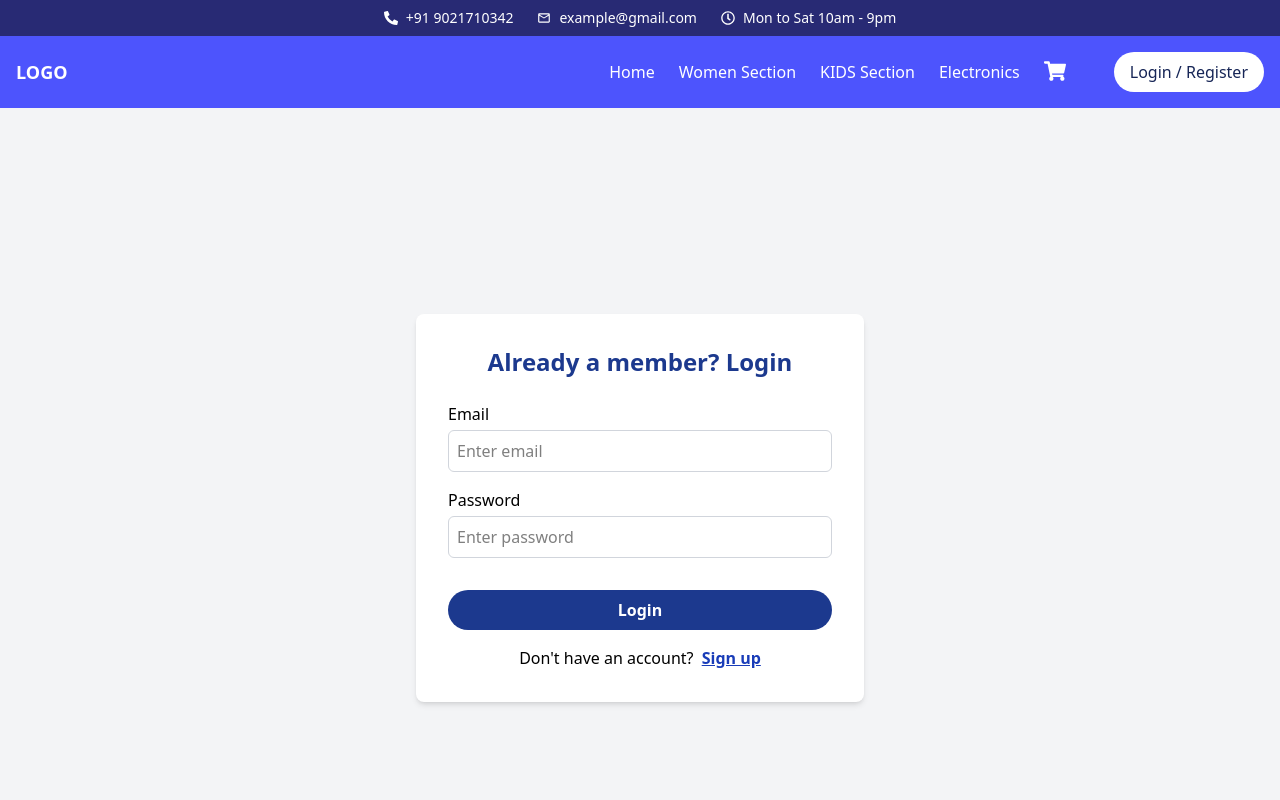
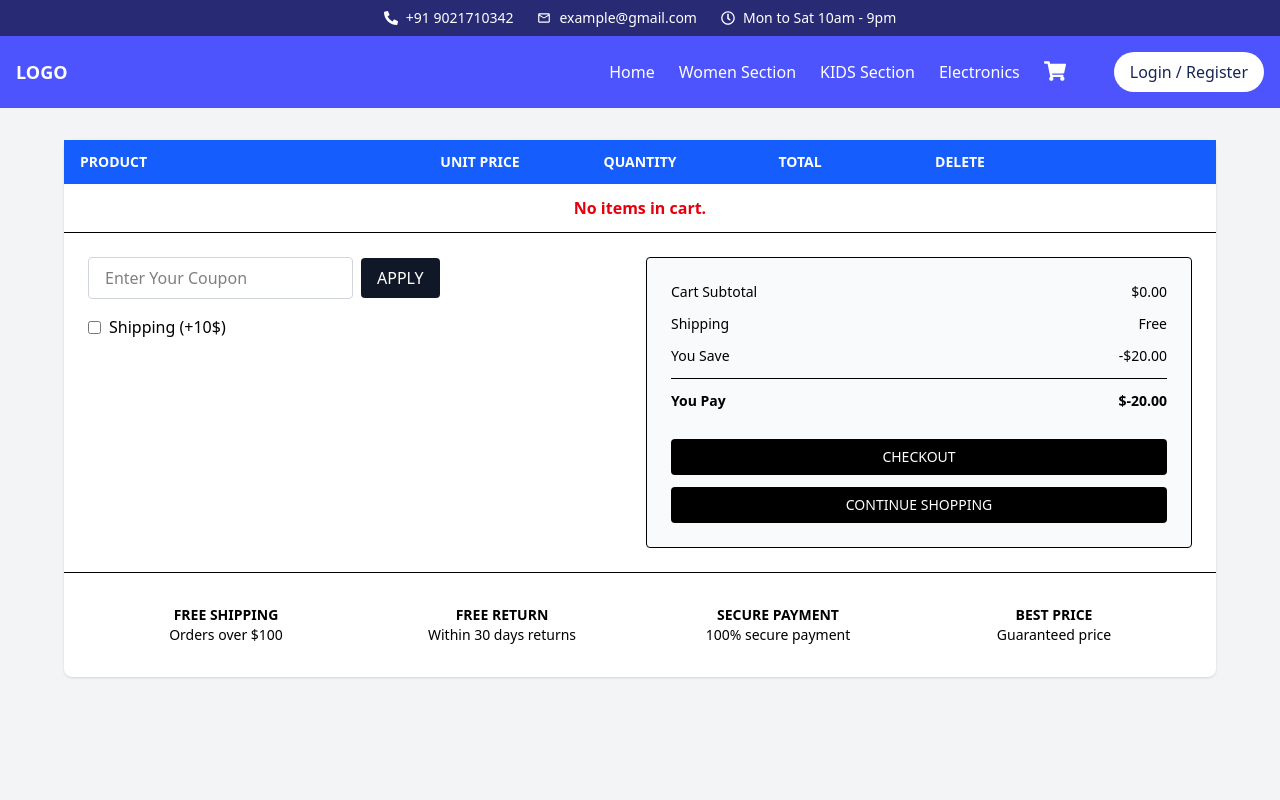
Before and after one commit to girmajirahul/e-commerce, a React (Vite) app: page /register in a window 1280 px wide. Shown: the top 800 px of the page. Built offline with nearby package versions, Linux system fonts and the light colour scheme.

Commit message:
add to cart

```diff
--- a/src/App.jsx
+++ b/src/App.jsx
@@ -2,32 +2,43 @@
 import './App.css'
 import Navbar from './components/Navbar'
 import Home from './components/Home'
-import { BrowserRouter as Router, Routes, Route } from 'react-router-dom'
+import { BrowserRouter, Routes, Route } from 'react-router-dom'
 import ProductDetails from './components/ProductDetails'
 import Singup from './components/Singup'
 import Women from './components/Women'
 import Kids from './components/Kids'
 import Electronics from './components/Electronics'
+import { useState } from 'react'
+import CartPage from './components/Cart/CartPages'
 
 function App() {
+  const [cart,setCart]=useState([])
+
+    const addToCart=(product)=>{
+      setCart((prev)=>[...prev,product])
+    };
+    console.log("Updated Cart",cart);
+
+
 
   return (
     <>
       {/* <Navbar/> */}
 
-      <Router>
+      <BrowserRouter>
         <Navbar />
+        <CartPage cartItems={cart}/>
         <Routes>
-          <Route path="/" element={<Home />}/>
+          <Route path="/" element={<Home  addToCart={addToCart}/>}/>
           <Route path="/register" element={<Singup />}/>
           <Route path="/women" element={<Women />}/>
           <Route path="/Kids" element={<Kids />}/>
           <Route path="/phones" element={<Electronics />}/>
-
+          <Route path="/cart" element={<CartPage cartItems={cart} />} />
           <Route path="/product/:id/" element={<ProductDetails />}/>
 
         </Routes>
-      </Router>
+      </BrowserRouter>
 
     </>
   )
--- /dev/null
+++ b/src/components/Cart/CartItems.jsx
@@ -0,0 +1,47 @@
+import { useState } from "react";
+import { FaRegTrashAlt } from "react-icons/fa";
+
+const CartItem = ({ product }) => {
+  const [quantity, setQuantity] = useState(1); // Fake Store products don't have quantity
+
+  const handleQuantity = (type) => {
+    setQuantity((prev) =>
+      type === "inc" ? prev + 1 : prev > 1 ? prev - 1 : 1
+    );
+  };
+
+  const total = (product.price * quantity).toFixed(2); // Use `price` instead of `unitPrice`
+
+  return (
+    <div className="flex flex-col md:flex-row items-center justify-between border-b py-4 px-2">
+      <div className="flex items-center gap-4 w-full md:w-1/3">
+        <img src={product.image} alt={product.title} className="w-16 h-16" />
+        <div>
+          <h3 className="font-semibold">{product.title}</h3>
+          <p className="text-sm text-gray-500">{product.description}</p>
+        </div>
+      </div>
+
+      <div className="flex justify-between items-center w-full md:w-2/3 mt-4 md:mt-0 text-center">
+        <div className="w-1/4">${product.price.toFixed(2)}</div>
+
+        <div className="w-1/4 flex items-center justify-center gap-2">
+          <button onClick={() => handleQuantity("dec")} className="px-2 py-1 border rounded">-</button>
+          <span>{quantity}</span>
+          <button onClick={() => handleQuantity("inc")} className="px-2 py-1 border rounded">+</button>
+        </div>
+
+        <div className="w-1/4">${total}</div>
+
+        <div className="w-1/12">
+          <button className="text-red-500 hover:text-red-700">
+            <FaRegTrashAlt size={18} />
+          </button>
+        </div>
+      </div>
+    </div>
+  );
+};
+
+
+export default CartItem;
--- /dev/null
+++ b/src/components/Cart/CartPages.jsx
@@ -0,0 +1,119 @@
+import CartItem from "./CartItems";
+import { useState } from "react";
+
+const CartPage = ({cartItems}) => {
+  const [shipping, setShipping] = useState(false);
+
+  const subtotal = cartItems.reduce(
+    (sum, item) => sum + item.price * 1,
+    0
+  );
+  const shippingCost = shipping ? 10 : 0;
+  const youSave = 20;
+  const total = subtotal + shippingCost - youSave;
+
+  return (
+    <div className="min-h-screen bg-gray-100 px-4 py-8">
+      <div className="max-w-6xl mx-auto bg-white rounded-lg shadow">
+        {/* Header */}
+        <div className="bg-blue-600 text-white text-sm font-semibold uppercase px-4 py-3 grid grid-cols-5 md:grid-cols-7 text-center">
+          <div className="col-span-2 text-left">Product</div>
+          <div className="hidden md:block">Unit Price</div>
+          <div className="hidden md:block">Quantity</div>
+          <div className="hidden md:block">Total</div>
+          <div className="hidden md:block">Delete</div>
+        </div>
+
+        {/* Cart Items */}
+        {cartItems.length==0 ? (
+        <h4 className="text-center text-red-600 p-3 font-bold">No items in cart.</h4>
+      ) : (
+        <>
+        {cartItems.map((item, index) => (
+          <CartItem key={index} product={item} />
+        ))}
+
+        </>
+      )
+      }
+        {/* Coupon & Summary */}
+        <div className="p-6 grid md:grid-cols-2 gap-3 border-t">
+          {/* Coupon Section */}
+          <div>
+            <div className="flex items-center gap-2 mb-4">
+              <input
+                type="text"
+                placeholder="Enter Your Coupon"
+                className="border border-gray-300 rounded px-4 py-2 w-full md:w-auto"
+              />
+              <button className="bg-gray-900 text-white px-4 py-2 rounded">
+                APPLY
+              </button>
+            </div>
+
+            <div className="flex items-center gap-2">
+              <input
+                type="checkbox"
+                checked={shipping}
+                onChange={() => setShipping(!shipping)}
+              />
+              <label>Shipping (+10$)</label>
+            </div>
+          </div>
+
+          {/* Summary Section */}
+          <div className="bg-gray-50 border p-6 rounded text-sm space-y-3">
+            <div className="flex justify-between">
+              <span>Cart Subtotal</span>
+              <span>${subtotal.toFixed(2)}</span>
+            </div>
+            <div className="flex justify-between">
+              <span>Shipping</span>
+              <span>{shipping ? "$10.00" : "Free"}</span>
+            </div>
+            <div className="flex justify-between">
+              <span>You Save</span>
+              <span>-${youSave.toFixed(2)}</span>
+            </div>
+            <hr />
+            <div className="flex justify-between font-semibold">
+              <span>You Pay</span>
+              <span>${total.toFixed(2)}</span>
+            </div>
+
+            <div className="pt-4 flex flex-col gap-3">
+              <button className="bg-black text-white py-2 rounded hover:bg-gray-800">
+                CHECKOUT
+              </button>
+              <button className="bg-black text-white py-2 rounded hover:bg-gray-800">
+                CONTINUE SHOPPING
+              </button>
+            </div>
+          </div>
+        </div>
+
+        {/* Footer Icons */}
+        <div className="grid grid-cols-2 md:grid-cols-4 text-center p-6 text-sm border-t">
+          <div className="py-2">
+            <strong>FREE SHIPPING</strong>
+            <p>Orders over $100</p>
+          </div>
+          <div className="py-2">
+            <strong>FREE RETURN</strong>
+            <p>Within 30 days returns</p>
+          </div>
+          <div className="py-2">
+            <strong>SECURE PAYMENT</strong>
+            <p>100% secure payment</p>
+          </div>
+          <div className="py-2">
+            <strong>BEST PRICE</strong>
+            <p>Guaranteed price</p>
+          </div>
+        </div>
+      </div>
+    </div>
+  );
+};
+
+export default CartPage;
--- a/src/components/Home.jsx
+++ b/src/components/Home.jsx
@@ -1,8 +1,8 @@
 import React from 'react'
 import Heropic from '../assets/images/image1.jpg'
 import ProductList from './ProductList'
-import Popular from './Women'
-function Home() {
+function Home({addToCart}) {
+
   return (
     <div>
       <div
@@ -16,7 +16,8 @@ function Home() {
       </div>
 
       <div>
-        <ProductList />
+        <ProductList addToCart={addToCart} />
+
       </div>
 
     </div>
--- a/src/components/ProductList.jsx
+++ b/src/components/ProductList.jsx
@@ -2,7 +2,7 @@ import React, { useEffect, useState } from 'react';
 import { useNavigate } from 'react-router-dom';
 import Loader from './Loader';
 
-const ProductList = () => {
+const ProductList = ({addToCart}) => {
 const [products, setProducts] = useState([]);
 const [loading, setLoading] = useState(true);
 const navigate=useNavigate()
@@ -56,9 +56,10 @@ const styles = {
         <div key={product.id} style={styles.card} >
           <img src={product.image} alt={product.title} style={styles.image} />
           <h3>{product.title}</h3>
-          <h4 className='font-serif'>{product.price} $</h4>
+          <h4 className='font-serif'>Price :{product.price} $</h4>
+
           <div className="flex gap-2">
-            <button className=' bg-amber-300 p-3 rounded-[10px]  ' >Add to Cart </button>
+            <button className=' bg-amber-300 p-3 rounded-[10px]' onClick={()=>addToCart(product)} >Add to Cart </button>
             <button className=' bg-amber-500 p-3 rounded-[10px] ' onClick={()=>navigate(`/product/${product.id}`)} >Proceed Buy </button>
           </div>
         </div>
```
